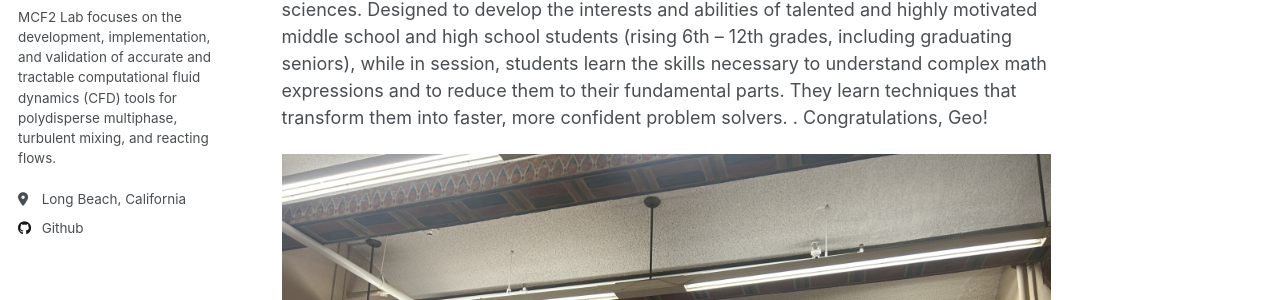
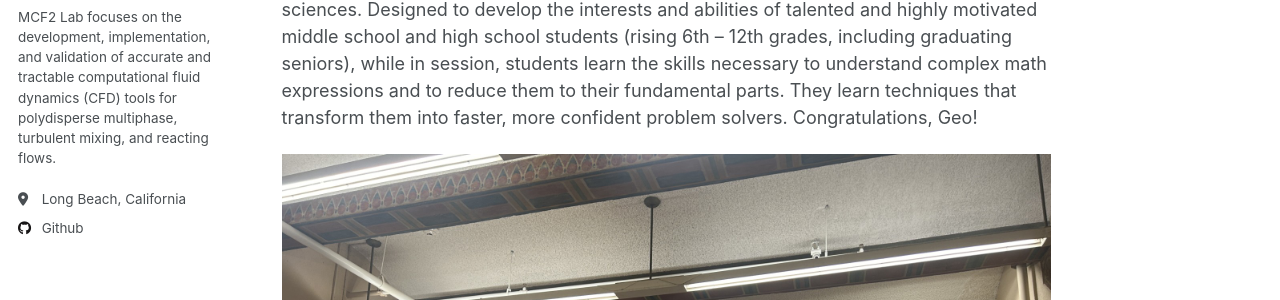
Before and after one commit to MCF2-Lab/MCF2-Lab.github.io, a Jekyll site: the page built from _news/20250825-news-6.md, in a window 1280 px wide and 900 px high. Shown: the part 316-616 px from the top of the window. Built offline with Jekyll 4.4.1, drawn with Linux system fonts in a browser that asks for light colours; some of the changed text lies outside the part shown.

Commit message:
Corrected an error.

```diff
--- a/_news/20250825-news-6.md
+++ b/_news/20250825-news-6.md
@@ -8,7 +8,7 @@ date: 2025-08-25
 location: "Long Beach, California"
 ---
 
-Our very own Geovanny was busy this summer at Stanford and UC-Berkley being the lead math instructor for the DaVinci Camp Summer Institute, which is a summer program that seamlessly integrates social and academic components from the arts and applied sciences. Designed to develop the interests and abilities of talented and highly motivated middle school and high school students (rising 6th – 12th grades, including graduating seniors), while in session, students learn the skills necessary to understand complex math expressions and to reduce them to their fundamental parts. They learn techniques that transform  them into faster, more confident problem solvers. . Congratulations, Geo!
+Our very own Geovanny was busy this summer at Stanford and UC-Berkley being the lead math instructor for the DaVinci Camp Summer Institute, which is a summer program that seamlessly integrates social and academic components from the arts and applied sciences. Designed to develop the interests and abilities of talented and highly motivated middle school and high school students (rising 6th – 12th grades, including graduating seniors), while in session, students learn the skills necessary to understand complex math expressions and to reduce them to their fundamental parts. They learn techniques that transform  them into faster, more confident problem solvers. Congratulations, Geo!
 
 ![Geo Summer Camp](/images/geo-01.jpg)
 
```
